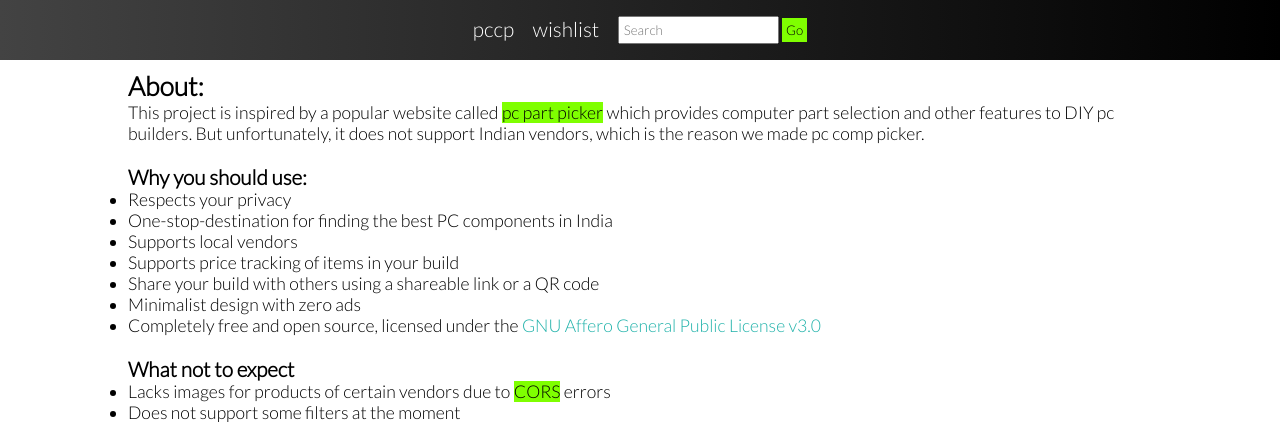
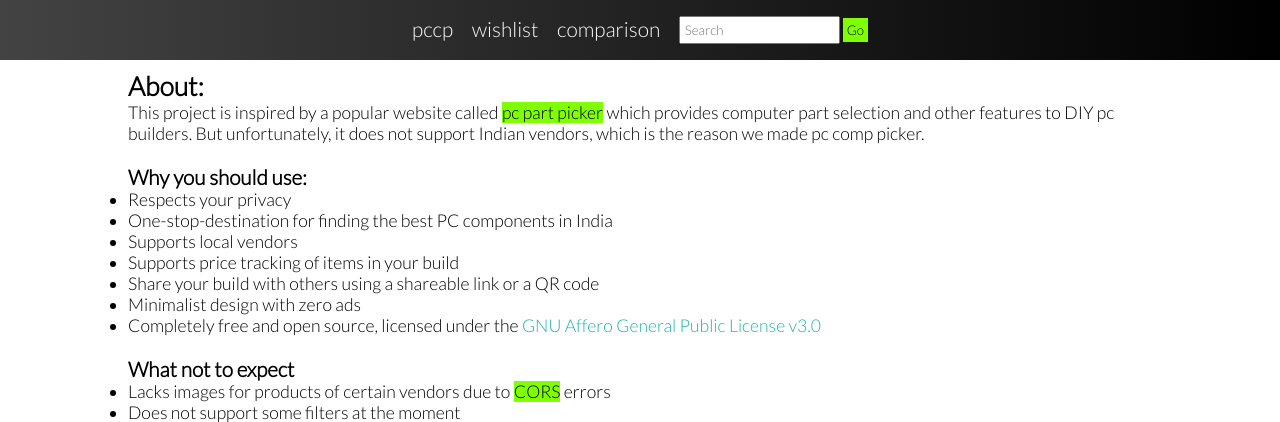
Before and after one commit to Ultrahalf/Pc-comp-picker, a Flask app: page /about in a window 1280 px wide. Shown: the top 422 px of the page. Run offline with Flask 2, Linux system fonts and the light colour scheme; some libraries are stand-ins or nearby versions.

Commit message:
Compare button in navbar

```diff
--- a/src/serve/app.py
+++ b/src/serve/app.py
@@ -156,6 +156,11 @@ def wishlist_toggle(product_id):
         )
 
 
+@app.route('/comparison')
+def comparison():
+    return render_template('comparison.html')
+
+
 @app.route('/_comparison/<product_id>')
 def comparison_toggle(product_id):
     product = dbops.get_product_from_id(product_id)
--- a/src/serve/templates/base.html
+++ b/src/serve/templates/base.html
@@ -29,6 +29,7 @@
             <ul class="topnav">
                 <li><a href="{{ url_for('index') }}">pccp</a></li>
                 <li><a href="{{ url_for('wishlist') }}">wishlist</a></li>
+                <li><a href="{{ url_for('comparison') }}">comparison</a></li>
                 <li class="search">
                     <input type="text" class="search-input" placeholder="Search">
                     <button type="submit"> Go</button>
```
